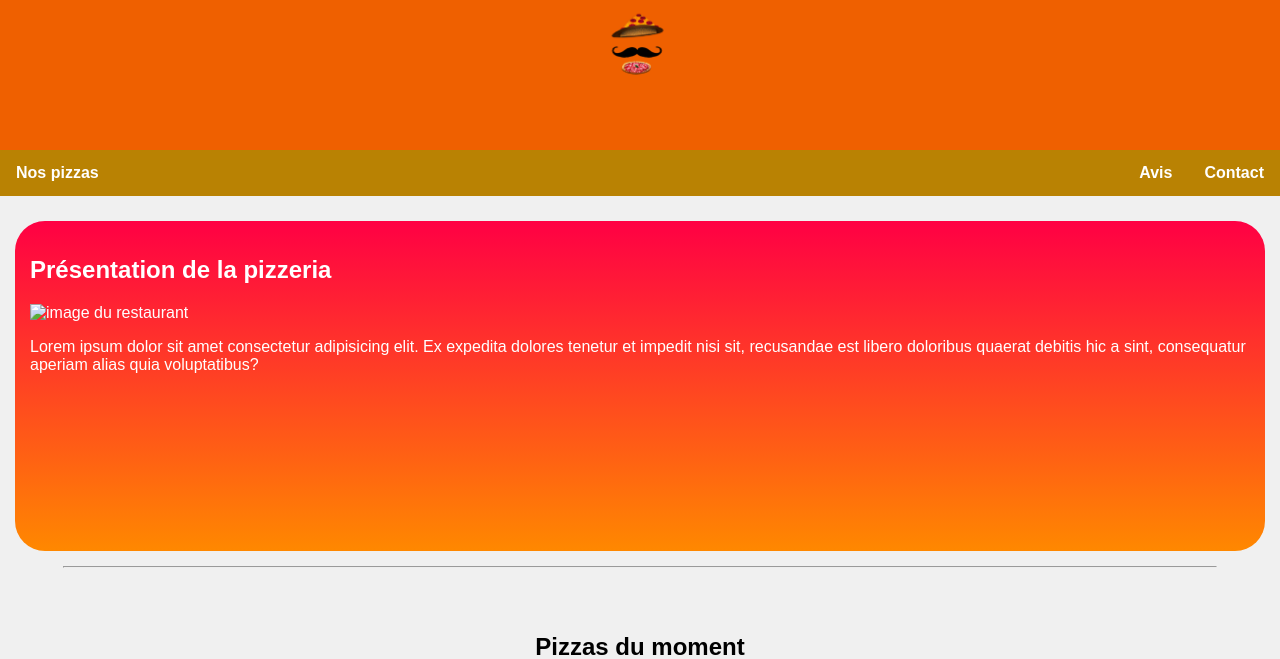
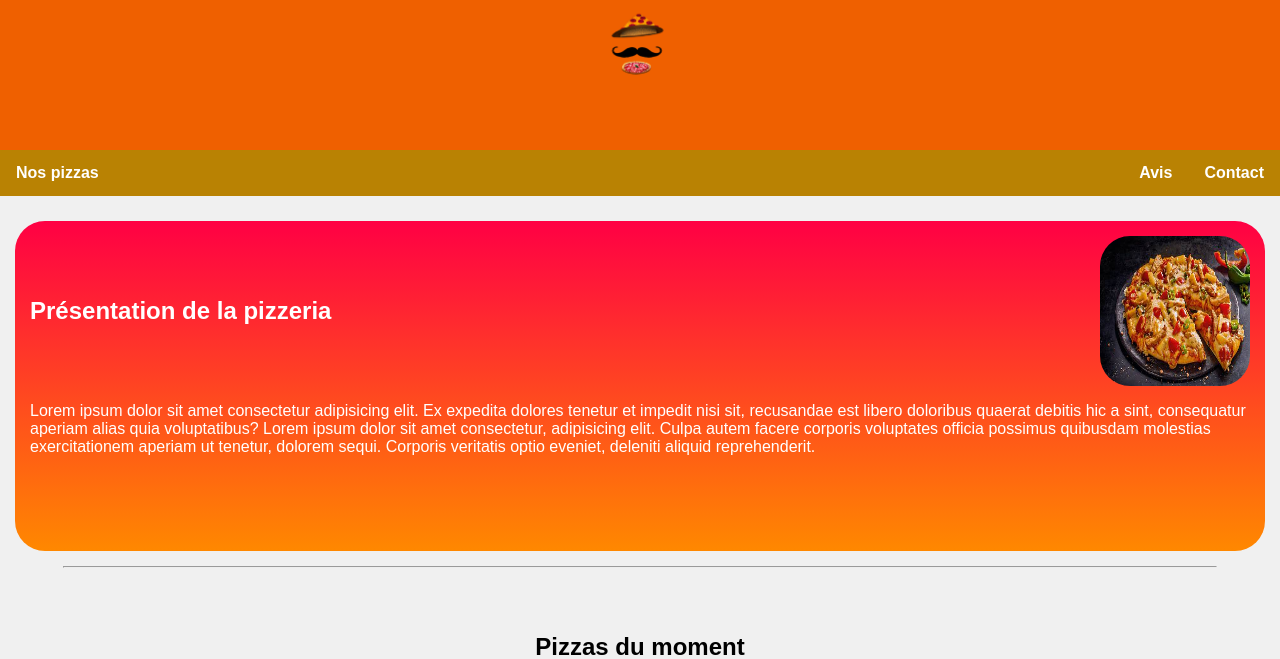
Before and after one commit to PierreTembremande/PizzaJM, a PHP site: page / in a window 1280 px wide. Shown: the top 659 px of the page. Run offline with PHP 8.4, Linux system fonts and the light colour scheme; data that the repository does not hold is empty.

Commit message:
feature/v2

```diff
--- a/View/View_PageAccueil.php
+++ b/View/View_PageAccueil.php
@@ -46,15 +46,19 @@
         <a class="nav-link" href="#clientRatesDiv">Avis</a>
       </li>
       <li class="nav-item">
-        <a class="nav-link" href="#">Contact</a>
+        <a class="nav-link" href="#contact">Contact</a>
       </li>
     </ul>
   </nav>
 
   <div class="presentation">
-    <h2>Présentation de la pizzeria</h2>
-    <img src="" alt="image du restaurant">
-    <p>Lorem ipsum dolor sit amet consectetur adipisicing elit. Ex expedita dolores tenetur et impedit nisi sit, recusandae est libero doloribus quaerat debitis hic a sint, consequatur aperiam alias quia voluptatibus?</p>
+    <div class="block-pres">
+      <h2>Présentation de la pizzeria</h2>
+      <img src="../View/Pictures/pizza3.jpg" alt="image du restaurant">
+    </div>
+      <p>Lorem ipsum dolor sit amet consectetur adipisicing elit. Ex expedita dolores tenetur et impedit nisi sit, recusandae est libero doloribus quaerat debitis hic a sint, consequatur aperiam alias quia voluptatibus?
+      Lorem ipsum dolor sit amet consectetur, adipisicing elit. Culpa autem facere corporis voluptates officia possimus quibusdam molestias exercitationem aperiam ut tenetur, dolorem sequi. Corporis veritatis optio eveniet, deleniti aliquid reprehenderit.
+    </p>
   </div>
 
   <hr>
--- a/View/style/Accueil.css
+++ b/View/style/Accueil.css
@@ -71,6 +71,23 @@ nav .empty {
     justify-content: flex-start;
     margin: 15px;
     padding: 15px;
+}
+
+.block-pres {
+    display: flex;
+    justify-content: space-between;
+}
+
+.block-pres h2 {
+    display: flex;
+    flex-direction: column;
+    justify-content: center;
+}
+
+.block-pres img {
+    height: 150px;
+    width: 150px;
+    border-radius: 30px;
 }
 
 .category {
```
